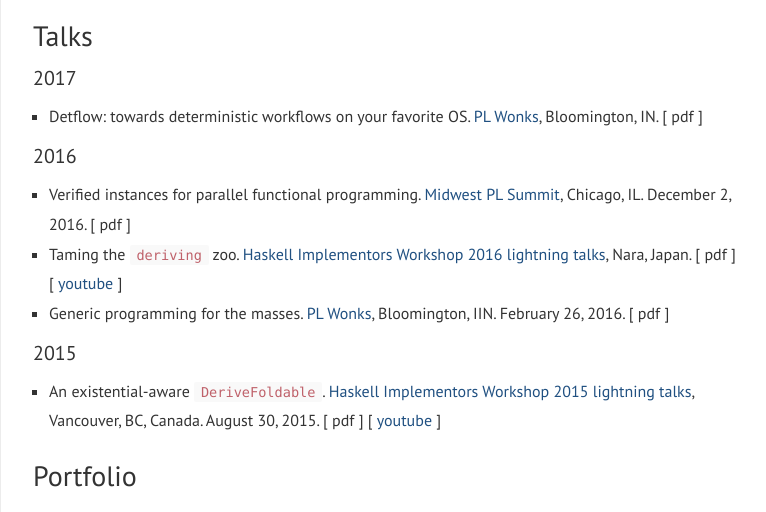
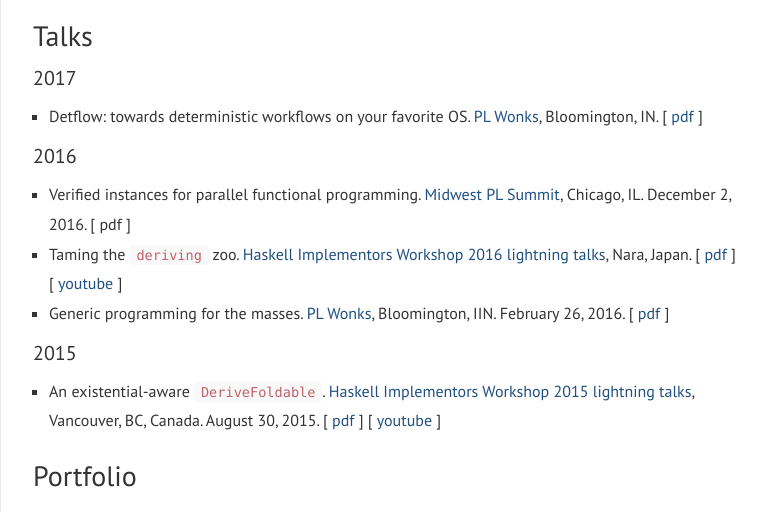
Before and after one commit to RyanGlScott/RyanGlScott.github.io, a Jekyll site: the page built from resume.md, in a window 1280 px wide. Shown: the part 975-1487 px from the top of the page, without its empty margins (255-1021 px from the left). Built offline with Jekyll 4.4.1, drawn with Linux system fonts in a browser that asks for light colours; nearby versions of some CDN libraries; some of the changed lines change nothing that is shown.

Commit message:
Add links

```diff
--- a/resume.md
+++ b/resume.md
@@ -23,15 +23,15 @@ permalink: /resume/
 ### Talks
 
 #### 2017
-* Detflow: towards deterministic workflows on your favorite OS. [PL Wonks](http://wonks.github.io/), Bloomington, IN. [ pdf ]
+* Detflow: towards deterministic workflows on your favorite OS. [PL Wonks](http://wonks.github.io/), Bloomington, IN. [ [pdf](../talk-slides/detmonad-wonks-slides.pdf) ]
 
 #### 2016
 * Verified instances for parallel functional programming. [Midwest PL Summit](http://pl.cs.uchicago.edu/PLSummit/2016/), Chicago, IL. December 2, 2016. [ pdf ]
-* Taming the `deriving` zoo. [Haskell Implementors Workshop 2016 lightning talks](https://wiki.haskell.org/HaskellImplementorsWorkshop/2016), Nara, Japan. [ pdf ] [ [youtube](https://www.youtube.com/watch?v=aGVDorZJypY&index=13&list=PLnqUlCo055hX1F0PCi9FjdllYQMwCQvps) ]
-* Generic programming for the masses. [PL Wonks](http://wonks.github.io/), Bloomington, IIN. February 26, 2016. [ pdf ]
+* Taming the `deriving` zoo. [Haskell Implementors Workshop 2016 lightning talks](https://wiki.haskell.org/HaskellImplementorsWorkshop/2016), Nara, Japan. [ [pdf](../talk-slides/ttdz-hiw-slides.pdf) ] [ [youtube](https://www.youtube.com/watch?v=aGVDorZJypY&index=13&list=PLnqUlCo055hX1F0PCi9FjdllYQMwCQvps) ]
+* Generic programming for the masses. [PL Wonks](http://wonks.github.io/), Bloomington, IIN. February 26, 2016. [ [pdf](../talk-slides/gpftm-wonks-slides.pdf) ]
 
 #### 2015
-* An existential-aware `DeriveFoldable`. [Haskell Implementors Workshop 2015 lightning talks](https://wiki.haskell.org/HaskellImplementorsWorkshop/2015), Vancouver, BC, Canada. August 30, 2015. [ pdf ] [ [youtube](https://www.youtube.com/watch?v=lTpVN8KQOOg) ]
+* An existential-aware `DeriveFoldable`. [Haskell Implementors Workshop 2015 lightning talks](https://wiki.haskell.org/HaskellImplementorsWorkshop/2015), Vancouver, BC, Canada. August 30, 2015. [ [pdf](../talk-slides/derive-foldable-hiw-slides.pdf) ] [ [youtube](https://www.youtube.com/watch?v=lTpVN8KQOOg) ]
 
 ### Portfolio
 * [Glasgow Haskell Compiler (GHC)](http://git.haskell.org/ghc.git) (contributor). The flagship compiler for the Haskell programming language. Contributed to GHC's support for metaprogramming, including `deriving` and Template Haskell.
```
